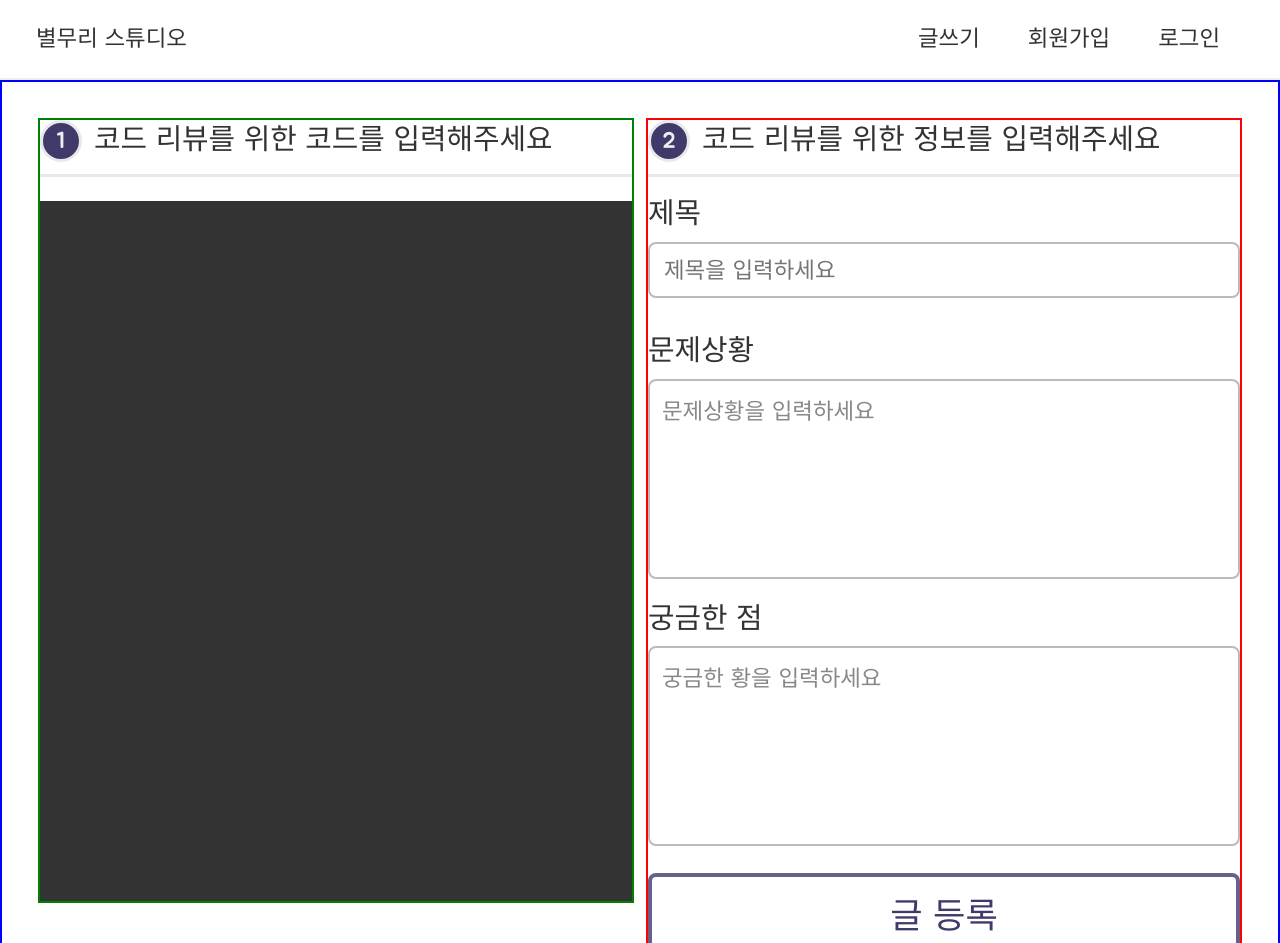
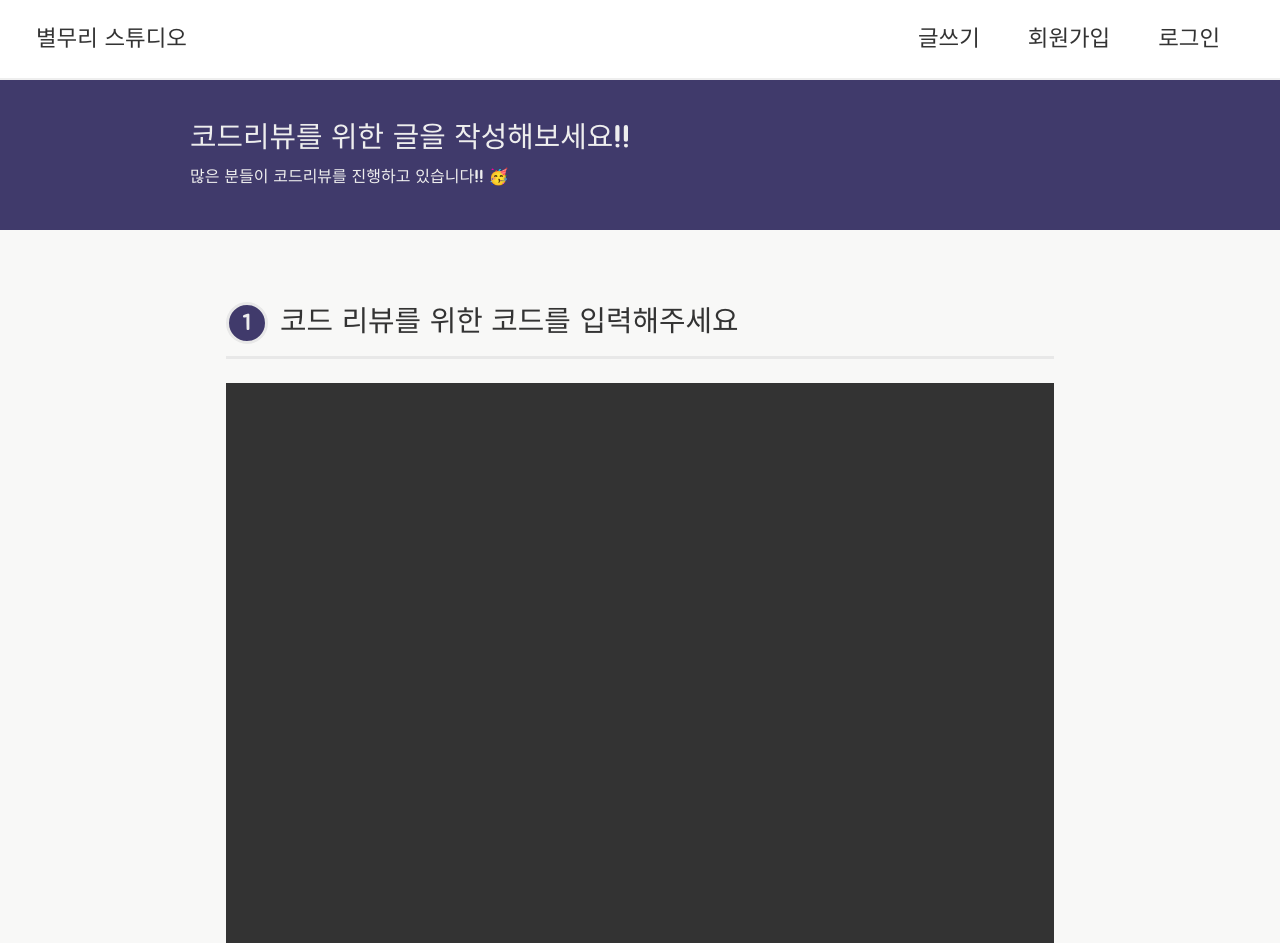
Before and after one commit to helloworld442/coding-review-testcode-version, a React (Create React App) app: page /write in a window 1280 px wide. Shown: the top 943 px of the page. Built offline with nearby package versions, Linux system fonts and the light colour scheme.

Commit message:
fix : fix code review form design and logic and fix code review form test code #7 #8 #9

```diff
--- a/src/components/review/review-form/ReviewForm.jsx
+++ b/src/components/review/review-form/ReviewForm.jsx
@@ -36,6 +36,14 @@ const ReviewForm = () => {
   const validateQuestion = (question) => {
     if (question.trim() === "") return "궁금한 점을 업력해주세요";
     return "";
+  };
+
+  const onClickCancelButton = (e) => {
+    e.preventDefault();
+
+    setForm({ tags: [], tag: "", title: "", problem: "", question: "" });
+
+    navigateTo("/");
   };
 
   const onKeyDownTag = (e) => {
@@ -95,6 +103,14 @@ const ReviewForm = () => {
   };
 
   return (
+    <div className="review-form-container">
+      <article data-testid="review-form-banner" className="review-form-banner">
+        <div className="form-banner-box">
+          <h2>코드리뷰를 위한 글을 작성해보세요!!</h2>
+          <h4>많은 분들이 코드리뷰를 진행하고 있습니다!! 🥳</h4>
+        </div>
+      </article>
+
       <form className="review-form" onSubmit={onSubmitReview}>
         <div data-testid="review-code-form" className="review-code-form">
           <h2 className="review-code-form-title">
@@ -135,12 +151,18 @@ const ReviewForm = () => {
               onInput={onChangeQuestion}
               placeholder="궁금한 황을 입력하세요"
             />
-          <Button id="review-form-code-button" size="large" primary fullWidth type="submit">
-            글 등록
+          </div>
+          <div className="review-form-buttons">
+            <Button size="medium" onClick={onClickCancelButton}>
+              취소
+            </Button>
+            <Button size="medium" primary type="submit">
+              등록
             </Button>
           </div>
         </div>
       </form>
+    </div>
   );
 };
 
--- a/src/components/review/review-form/ReviewForm.scss
+++ b/src/components/review/review-form/ReviewForm.scss
@@ -1,26 +1,56 @@
+.review-form-container {
+  position: relative;
+  width: 100%;
+  height: 100%;
+}
+
 .review-form {
-  width: 100%;
-  min-height: 800px;
+  width: 900px;
   padding: 36px;
+  margin: 0 auto;
   box-sizing: border-box;
-  background: #fff;
   display: flex;
-  justify-content: space-between;
-  align-items: flex-start;
-  gap: 12px;
-  border: 2px solid blue;
+  flex-direction: column;
+  gap: 36px;
+}
+
+.review-form-banner {
+  width: 100vw;
+  height: 150px;
+  margin-bottom: 36px;
+  background: #403a6b;
+
+  .form-banner-box {
+    width: 900px;
+    height: 100%;
+    margin: 0 auto;
+    display: flex;
+    flex-direction: column;
+    justify-content: center;
+
+    h2 {
+      margin-bottom: 16px;
+      font-size: 1.8rem;
+      font-weight: bold;
+      color: #eee;
+    }
+
+    h4 {
+      font-size: 1rem;
+      font-weight: bold;
+      color: #eee;
+    }
+  }
 }
 
 .review-code-form {
   width: 100%;
-  height: 100%;
-  border: 2px solid green;
+  height: auto;
 }
 
 .review-info-form {
   width: 100%;
-  height: 100%;
-  border: 2px solid red;
+  height: auto;
 }
 
 .review-code-form-title {
@@ -84,3 +114,10 @@
     align-items: center;
   }
 }
+
+.review-form-buttons {
+  display: flex;
+  justify-content: flex-start;
+  align-items: center;
+  gap: 12px;
+}
--- a/src/components/ui/button/Button.scss
+++ b/src/components/ui/button/Button.scss
@@ -15,6 +15,12 @@
     font-size: 2.2rem;
     width: 300px;
     height: 80px;
+  }
+
+  &.medium {
+    font-size: 1.4rem;
+    width: 130px;
+    height: 50px;
   }
 
   &.small {
--- a/src/components/ui/header/Header.jsx
+++ b/src/components/ui/header/Header.jsx
@@ -27,7 +27,9 @@ const Header = ({ isBackground }) => {
           active: scrollY > 50 || isBackground === "false",
         })}
       >
-        <h2 className="header-nav-logo">별무리 스튜디오</h2>
+        <h2 className="header-nav-logo">
+          <a href="/">별무리 스튜디오</a>
+        </h2>
         <ul className="header-nav-menu">
           <li className="header-nav-item">
             <a href="/write">글쓰기</a>
--- a/src/components/ui/header/Header.scss
+++ b/src/components/ui/header/Header.scss
@@ -39,6 +39,7 @@
 .header-nav-logo {
   font-size: 1.4rem;
   font-weight: bold;
+  cursor: pointer;
 }
 
 .header-nav-item {
@@ -47,6 +48,7 @@
   box-sizing: border-box;
   font-size: 1.4rem;
   font-weight: bold;
+  cursor: pointer;
 }
 
 .header-aside {
--- a/src/shared/Router.jsx
+++ b/src/shared/Router.jsx
@@ -1,14 +1,18 @@
-import { BrowserRouter, Route, Routes } from "react-router-dom";
-import Home from "../pages/Home";
-import Write from "../pages/Write";
+import { BrowserRouter, Routes, Route } from "react-router-dom";
+import { Suspense, lazy } from "react";
+
+const Home = lazy(() => import("../pages/Home"));
+const Write = lazy(() => import("../pages/Write"));
 
 const Router = () => {
   return (
     <BrowserRouter>
-      <Routes>
-        <Route path="/" element={<Home />} />
-        <Route path="/write" element={<Write />} />
-      </Routes>
+      <Suspense fallback={<div>loading...</div>}>
+        <Routes>
+          <Route path="/" element={<Home />} />
+          <Route path="/write" element={<Write />} />
+        </Routes>
+      </Suspense>
     </BrowserRouter>
   );
 };
```
Also changed, not shown: 1 other file (tests, documents, lock files or other folders). Lines whose indentation alone changed are shown as unchanged.
